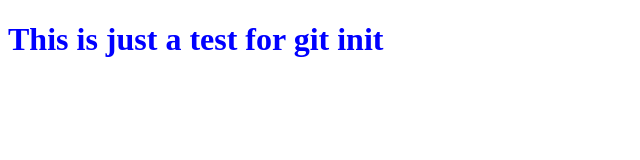
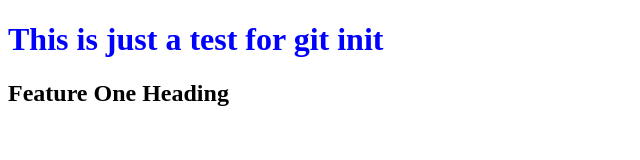
Before and after one commit to ravisingh9990/localrepodemo, a plain HTML site: page index.html in a window 1280 px wide. Shown: the whole page, without its empty margins (0-640 px from the left). Drawn offline with Linux system fonts and the light colour scheme.

Commit message:
feature one added

```diff
--- a/index.html
+++ b/index.html
@@ -8,5 +8,7 @@
 </head>
 <body>
     <h1>This is just a  test for git init</h1>
+
+    <h2>Feature One Heading</h2>
 </body>
 </html>
```
